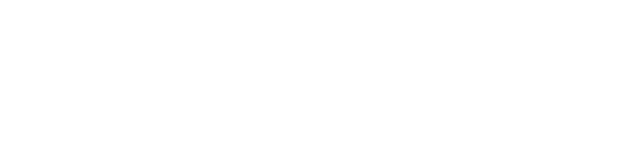
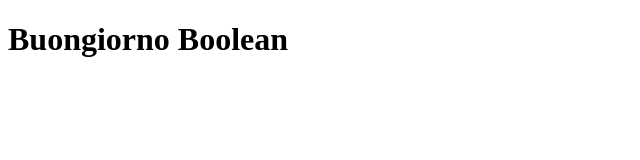
Before and after one commit to nvaccina/vue-hello, a plain HTML site: page index.html in a window 1280 px wide. Shown: the whole page, without its empty margins (0-640 px from the left). Drawn offline with nearby package versions, Linux system fonts and the light colour scheme.

Commit message:
Stampa h1 con messaggio, con data

```diff
--- a/index.html
+++ b/index.html
@@ -10,7 +10,11 @@
 </head>
 <body>
 
+  <div id="app">
+    <h1>{{message}}</h1>
+
+  </div>
+
   <script src="js/script.js"></script>
-
 </body>
 </html>
--- a/js/script.js
+++ b/js/script.js
@@ -4,3 +4,15 @@ Stampare a schermo un messaggio all’interno di un h1, utilizzando i data.
 **Bonus:**
 Aggiungere alla pagina un’immagine, presa anch’essa da un data.
 */
+
+const {createApp} = Vue;
+
+createApp({
+
+  data(){
+
+    return{
+      message: 'Buongiorno Boolean'
+    }
+  }
+}).mount('#app')
```
